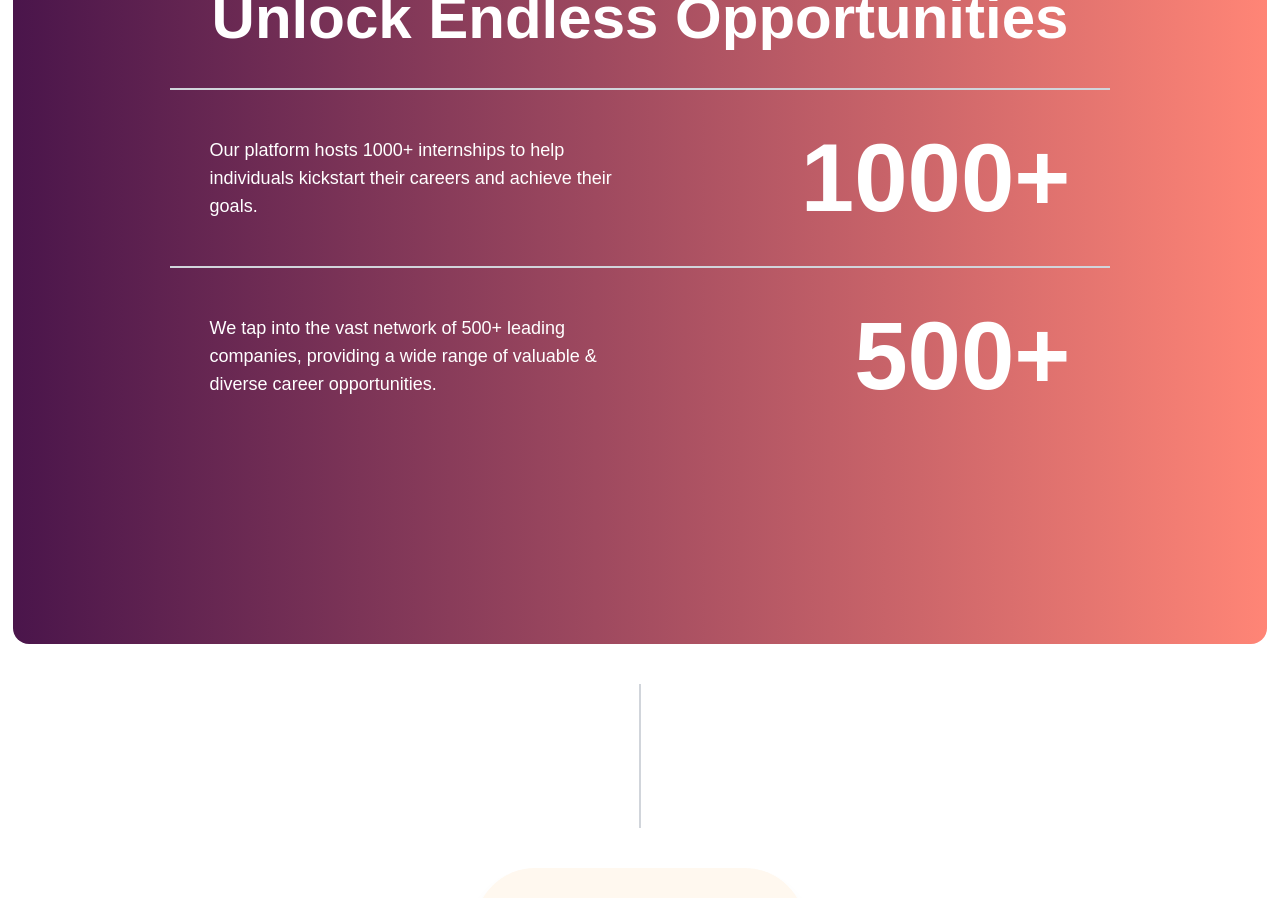
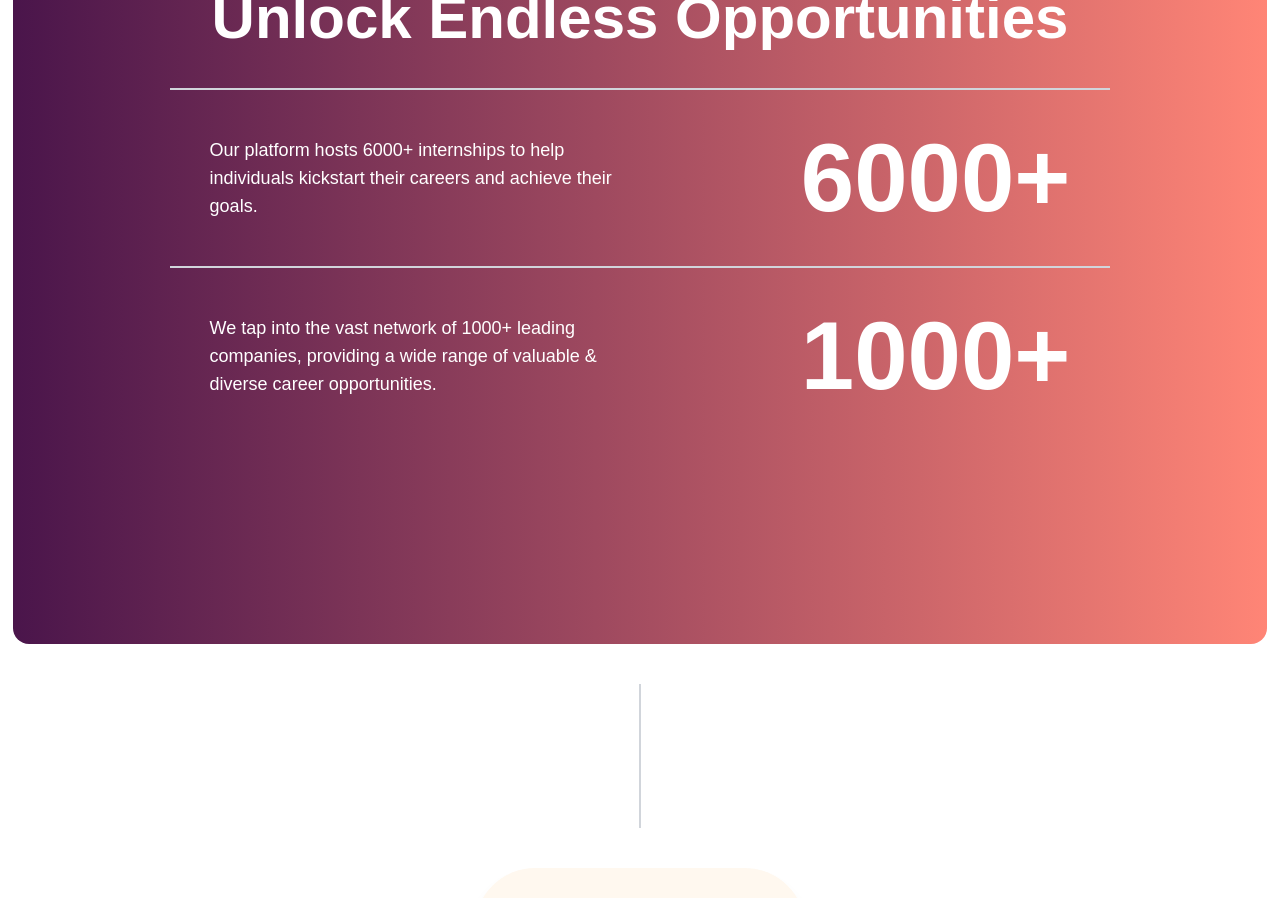
Before and after one commit to sarthakkimtani/career-catalyst, a Next.js app in the folder frontend/: page / in a window 1280 px wide. Shown: the part 1760-2658 px from the top of the page. Built offline with nearby package versions, Linux system fonts and the light colour scheme.

Commit message:
fix: landing page stats

```diff
--- a/frontend/components/pages/home/Stats.tsx
+++ b/frontend/components/pages/home/Stats.tsx
@@ -10,8 +10,23 @@ export const Stats = () => {
       <Divider />
       <div className="flex flex-col md:flex-row w-9/12 items-center justify-between px-10">
         <div className="w-full md:w-6/12 text-md text-center md:text-left md:text-lg">
-          Our platform hosts 1000+ internships to help individuals kickstart their careers and
+          Our platform hosts 6000+ internships to help individuals kickstart their careers and
           achieve their goals.
+        </div>
+        <div className="w-6/12 flex flex-row justify-center md:justify-end mt-10 md:mt-0">
+          <Counter
+            className="text-5xl md:text-6xl lg:text-8xl font-bold text-right"
+            from={0}
+            to={6000}
+          />
+          <span className="text-5xl md:text-6xl lg:text-8xl font-bold text-right">+</span>
+        </div>
+      </div>
+      <Divider />
+      <div className="flex flex-col md:flex-row w-9/12 items-center justify-between px-10">
+        <div className="w-full md:w-6/12 text-md text-center md:text-left md:text-lg">
+          We tap into the vast network of 1000+ leading companies, providing a wide range of
+          valuable & diverse career opportunities.
         </div>
         <div className="w-6/12 flex flex-row justify-center md:justify-end mt-10 md:mt-0">
           <Counter
@@ -22,21 +37,6 @@ export const Stats = () => {
           <span className="text-5xl md:text-6xl lg:text-8xl font-bold text-right">+</span>
         </div>
       </div>
-      <Divider />
-      <div className="flex flex-col md:flex-row w-9/12 items-center justify-between px-10">
-        <div className="w-full md:w-6/12 text-md text-center md:text-left md:text-lg">
-          We tap into the vast network of 500+ leading companies, providing a wide range of valuable
-          & diverse career opportunities.
-        </div>
-        <div className="w-6/12 flex flex-row justify-center md:justify-end mt-10 md:mt-0">
-          <Counter
-            className="text-5xl md:text-6xl lg:text-8xl font-bold text-right"
-            from={0}
-            to={500}
-          />
-          <span className="text-5xl md:text-6xl lg:text-8xl font-bold text-right">+</span>
-        </div>
-      </div>
     </div>
   );
 };
```
